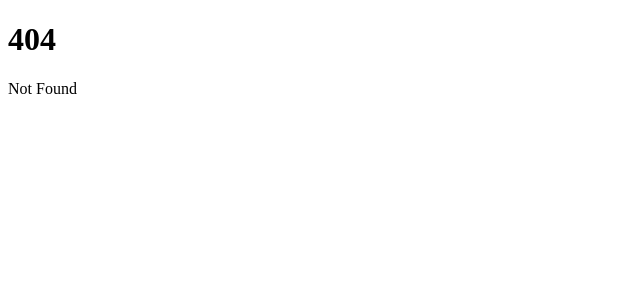
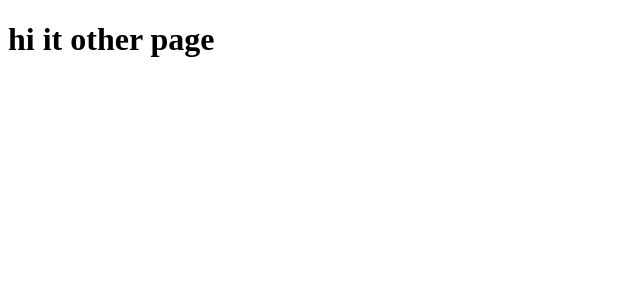
Before and after one commit to lolyay270/svelte_2023, a SvelteKit app: page /other in a window 1280 px wide. Before the commit this address had no page. Shown: the top 300 px of the page, without its empty margins (0-640 px from the left). Built offline with nearby package versions, Linux system fonts and the light colour scheme.

Commit message:
made an extra page folder and file with text

```diff
--- /dev/null
+++ b/src/routes/other/+page.svelte
@@ -0,0 +1 @@
+<h1> hi it other page </h1>
```
